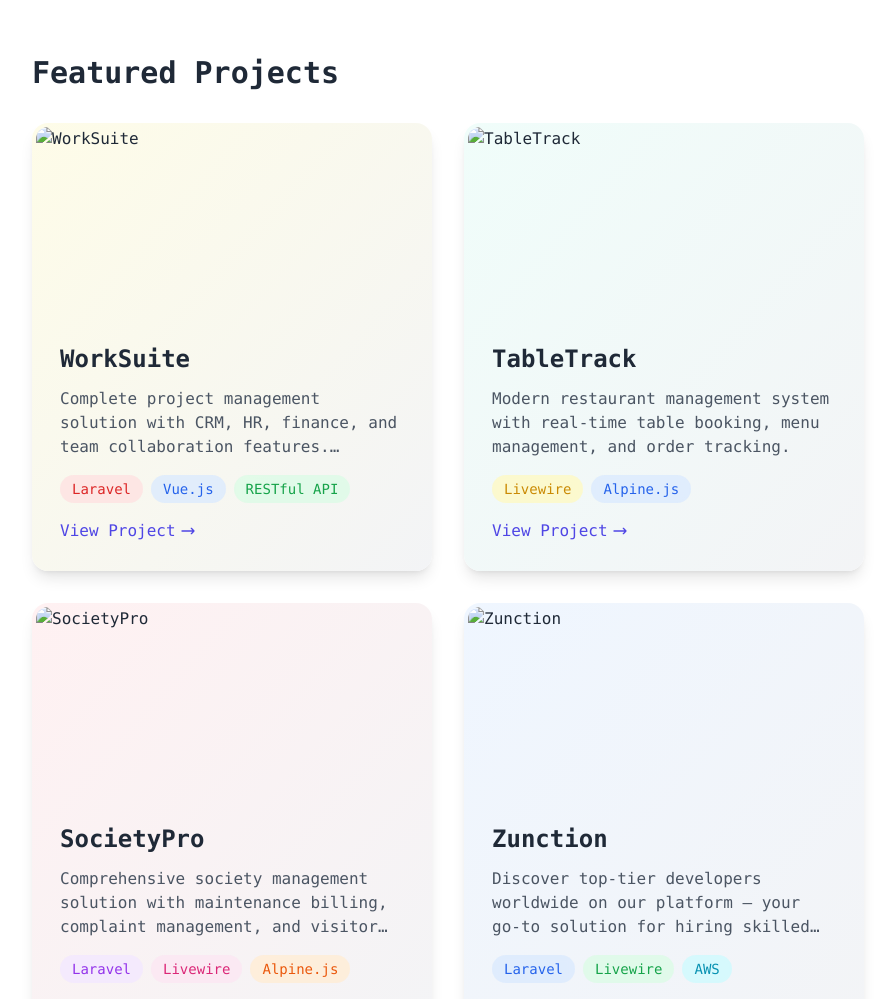
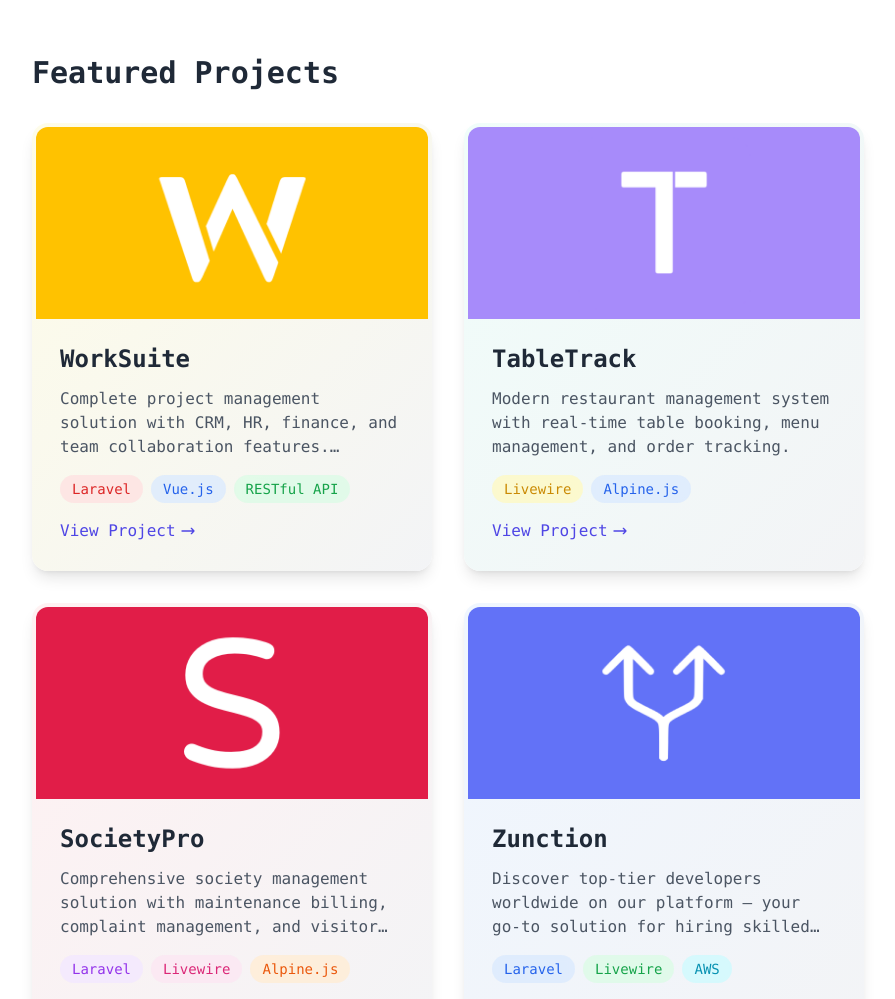
Before and after one commit to DevVerma07/portfolio, a plain HTML site: page index.html in a window 1280 px wide. Shown: the part 2020-3019 px from the top of the page, without its empty margins (192-1087 px from the left). Drawn offline with nearby package versions, Linux system fonts and the light colour scheme; the site is published under a folder, as on GitHub Pages, so addresses that start at the root find nothing.

Commit message:
Update index.html
removed / from images example /src/ to src/

```diff
--- a/index.html
+++ b/index.html
@@ -238,7 +238,7 @@
                 <div class="group relative overflow-hidden rounded-2xl bg-gradient-to-br from-yellow-50 to-gray-100 dark:from-gray-900 dark:to-gray-800 p-1 shadow-lg transition-all duration-300 hover:shadow-xl">
                     <div class="absolute inset-0 bg-gradient-to-r from-yellow-400/20 to-lime-300/20 opacity-0 group-hover:opacity-100 transition-opacity duration-300"></div>
                     <div class="relative overflow-hidden rounded-xl">
-                        <img src="/src/Worksuite.png" alt="WorkSuite" class="w-full h-48 object-cover object-center transform group-hover:scale-105 transition-transform duration-500">
+                        <img src="src/Worksuite.png" alt="WorkSuite" class="w-full h-48 object-cover object-center transform group-hover:scale-105 transition-transform duration-500">
                         <div class="p-6">
                             <a href="https://codecanyon.net/item/worksuite-saas-project-management-system/23263417" target="_blank">
                                 <h3 class="text-2xl font-bold mb-3 text-gray-800 dark:text-white hover:text-yellow-500 dark:hover:text-yellow-500 hover:underline transition-colors">WorkSuite</h3>
@@ -263,7 +263,7 @@
                 <div class="group relative overflow-hidden rounded-2xl bg-gradient-to-br from-teal-50 to-gray-100 dark:from-gray-800 dark:to-gray-900 p-1 shadow-lg transition-all duration-300 hover:shadow-xl">
                     <div class="absolute inset-0 bg-gradient-to-r from-purple-500/30 to-indigo-500/20 opacity-0 group-hover:opacity-100 transition-opacity duration-300"></div>
                     <div class="relative overflow-hidden rounded-xl">
-                        <img src="/src/track.png" alt="TableTrack" class="w-full h-48 object-cover object-center transform group-hover:scale-105 transition-transform duration-500">
+                        <img src="src/track.png" alt="TableTrack" class="w-full h-48 object-cover object-center transform group-hover:scale-105 transition-transform duration-500">
                         <div class="p-6">
                             <a href="https://codecanyon.net/item/tabletrack-the-complete-saas-restaurant-management-solution/55116396" target="_blank">
                                 <h3 class="text-2xl font-bold mb-3 text-gray-800 dark:text-white hover:text-purple-500 dark:hover:text-purple-400 hover:underline transition-colors">TableTrack</h3>
@@ -287,7 +287,7 @@
                 <div class="group relative overflow-hidden rounded-2xl bg-gradient-to-br from-rose-50 to-gray-100 dark:from-gray-800 dark:to-gray-900 p-1 shadow-lg transition-all duration-300 hover:shadow-xl">
                     <div class="absolute inset-0 bg-gradient-to-r from-pink-500/20 to-red-500/30 opacity-0 group-hover:opacity-100 transition-opacity duration-300"></div>
                     <div class="relative overflow-hidden rounded-xl">
-                        <img src="/src/societypro.png" alt="SocietyPro" class="w-full h-48 object-cover object-center transform group-hover:scale-105 transition-transform duration-500">
+                        <img src="src/societypro.png" alt="SocietyPro" class="w-full h-48 object-cover object-center transform group-hover:scale-105 transition-transform duration-500">
                         <div class="p-6">
                             <a href="https://codecanyon.net/item/societypro-saas-society-management-software/57303227" target="_blank">
                                 <h3 class="text-2xl font-bold mb-3 text-gray-800 dark:text-white hover:text-rose-600 dark:hover:text-rose-500 hover:underline transition-colors">SocietyPro</h3>
@@ -312,7 +312,7 @@
                 <div class="group relative overflow-hidden rounded-2xl bg-gradient-to-br from-blue-50 to-gray-100 dark:from-gray-800 dark:to-gray-900 p-1 shadow-lg transition-all duration-300 hover:shadow-xl">
                     <div class="absolute inset-0 bg-gradient-to-r from-indigo-400/30 dark:from-indigo-700/30 to-teal-500/20 dark:to-teal-500/20 opacity-0 group-hover:opacity-100 transition-opacity duration-300"></div>
                     <div class="relative overflow-hidden rounded-xl">
-                        <img src="/src/zunction.png" alt="Zunction" class="w-full h-48 object-cover object-center transform group-hover:scale-105 transition-transform duration-500">
+                        <img src="src/zunction.png" alt="Zunction" class="w-full h-48 object-cover object-center transform group-hover:scale-105 transition-transform duration-500">
                         <div class="p-6">
                             <a href="https://zunction.io/" target="_blank">
                                 <h3 class="text-2xl font-bold mb-3 text-gray-800 dark:text-white hover:text-indigo-600 dark:hover:text-indigo-500 hover:underline transition-colors">Zunction</h3>
```
